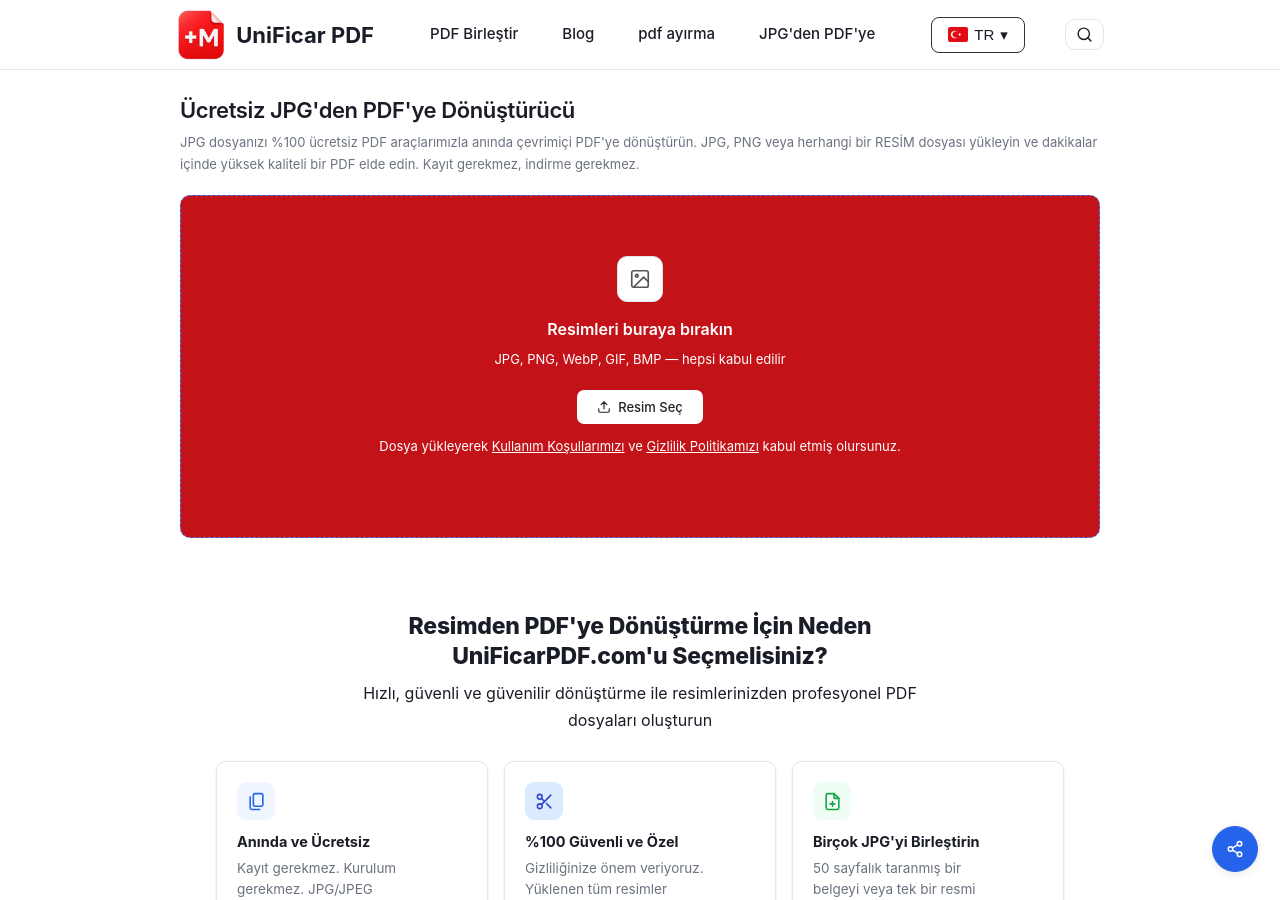
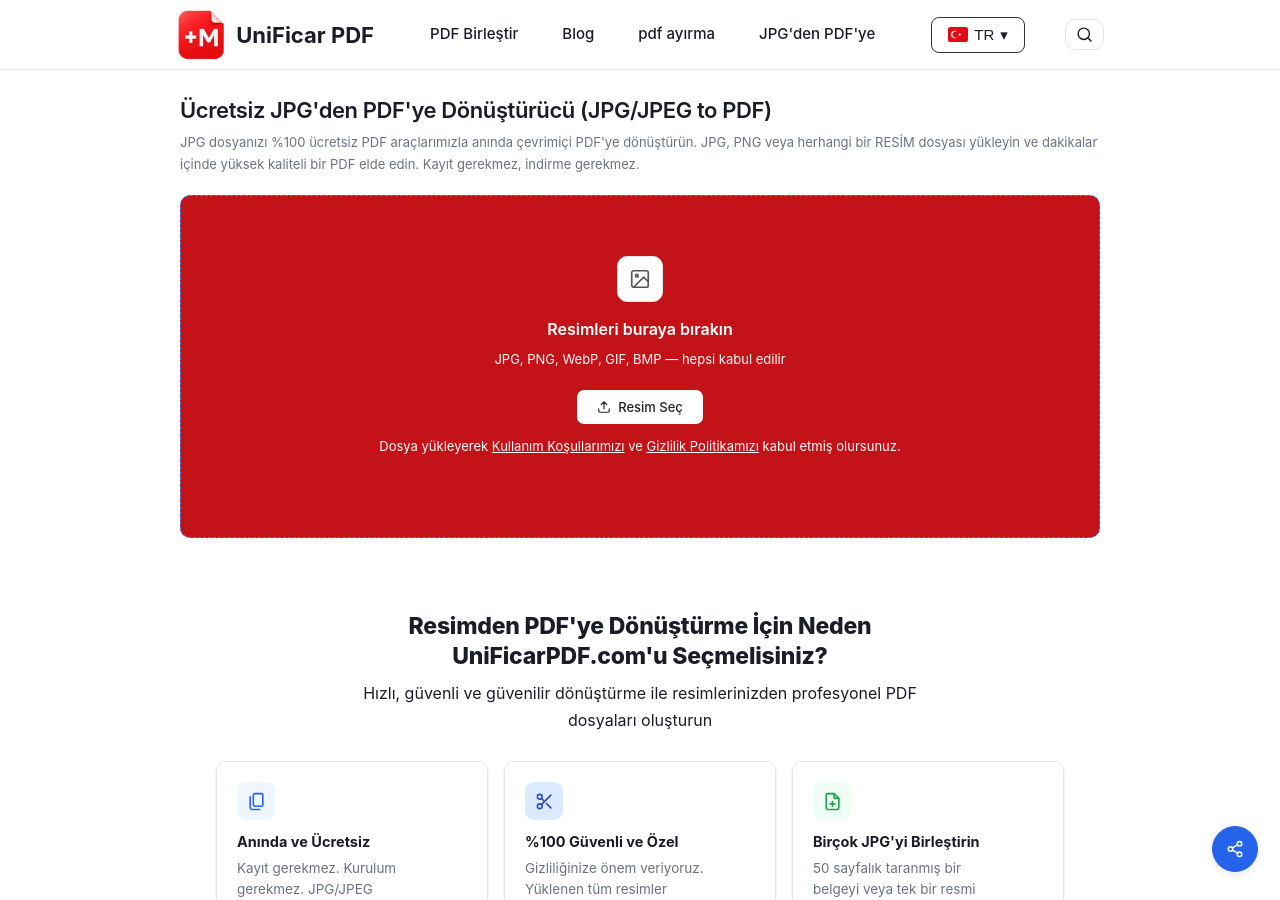
Before and after one commit to rforrupesh/jekyllmultilingual, a Jekyll site: the page built from tr/jpg-pdf-cevirme.html, in a window 1280 px wide and 900 px high. Built offline with Jekyll 4.4.1, drawn with Linux system fonts in a browser that asks for light colours.

Commit message:
Update jpg-pdf-cevirme.html

```diff
--- a/tr/jpg-pdf-cevirme.html
+++ b/tr/jpg-pdf-cevirme.html
@@ -963,7 +963,7 @@
 
       <div class="app-shell">
         <div id="uploadState">
-          <h1 class="page-title">Ücretsiz JPG'den PDF'ye Dönüştürücü</h1>
+          <h1 class="page-title">Ücretsiz JPG'den PDF'ye Dönüştürücü (JPG/JPEG to PDF)</h1>
           <p class="page-sub">
 JPG dosyanızı %100 ücretsiz PDF araçlarımızla anında çevrimiçi PDF'ye dönüştürün. JPG, PNG veya herhangi bir RESİM dosyası yükleyin ve dakikalar içinde yüksek kaliteli bir PDF elde edin. Kayıt gerekmez, indirme gerekmez.
 
```
